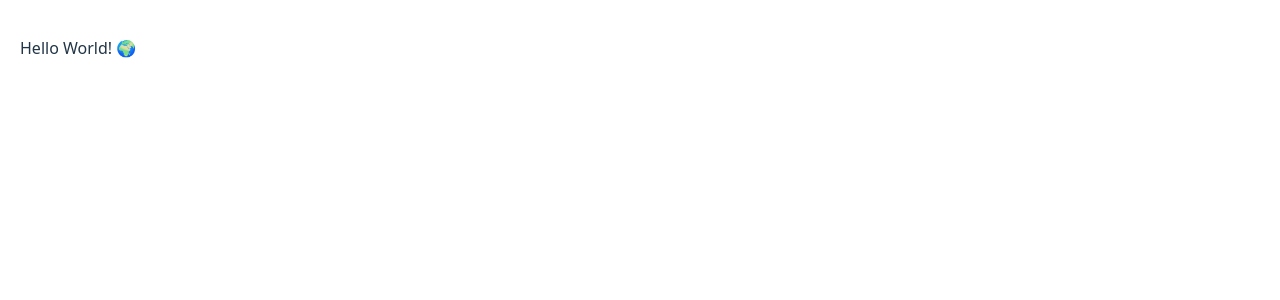
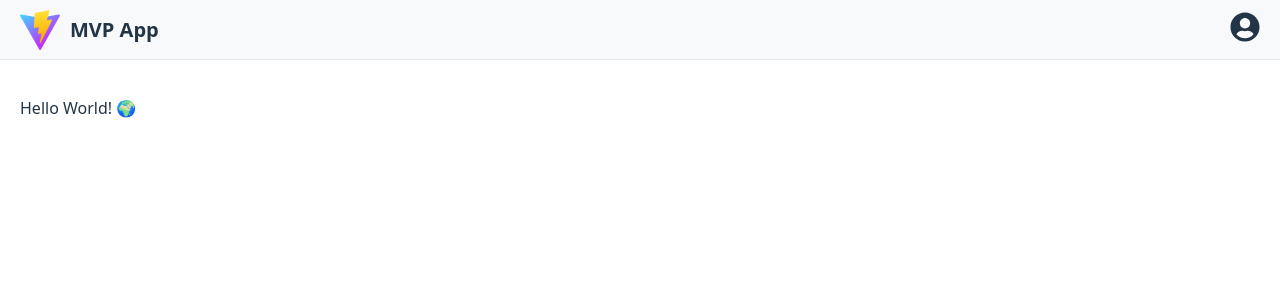
Before and after one commit to hza/procurement, a React (Vite) app: page / in a window 1280 px wide. Shown: the top 300 px of the page. Built offline with nearby package versions, Linux system fonts and the light colour scheme.

Commit message:
added Header

```diff
--- a/package.json
+++ b/package.json
@@ -14,7 +14,8 @@
     "@tiptap/react": "^3.4.2",
     "@tiptap/starter-kit": "^3.4.2",
     "react": "^19.1.1",
-    "react-dom": "^19.1.1"
+    "react-dom": "^19.1.1",
+    "react-icons": "^5.5.0"
   },
   "devDependencies": {
     "@eslint/js": "^9.33.0",
--- a/src/App.css
+++ b/src/App.css
@@ -6,7 +6,7 @@
 }
 
 .editor-container {
-  height: 100%;
+  flex: 1;
   width: 100%;
 }
 
--- a/src/App.jsx
+++ b/src/App.jsx
@@ -2,6 +2,7 @@ import { useEditor, EditorContent } from '@tiptap/react'
 import StarterKit from '@tiptap/starter-kit'
 import 'prosemirror-view/style/prosemirror.css'
 import './App.css'
+import Header from './components/Header'
 
 function App() {
   const editor = useEditor({
@@ -12,8 +13,11 @@ function App() {
   })
 
   return (
-    <div className="editor-container">
-      <EditorContent editor={editor} />
+    <div style={{ height: '100vh', display: 'flex', flexDirection: 'column' }}>
+      <Header />
+      <div className="editor-container">
+        <EditorContent editor={editor} />
+      </div>
     </div>
   )
 }
--- /dev/null
+++ b/src/components/Header.jsx
@@ -0,0 +1,27 @@
+import React from 'react';
+import { FaUserCircle } from 'react-icons/fa';
+
+const Header = () => {
+  return (
+    <header style={{
+      display: 'flex',
+      justifyContent: 'space-between',
+      alignItems: 'center',
+      padding: '10px 20px',
+      backgroundColor: '#f8f9fa',
+      borderBottom: '1px solid #e9ecef',
+      height: '60px',
+      boxSizing: 'border-box'
+    }}>
+      <div style={{ display: 'flex', alignItems: 'center' }}>
+        <img src="/vite.svg" alt="Logo" style={{ height: '40px', width: '40px' }} />
+        <span style={{ marginLeft: '10px', fontSize: '20px', fontWeight: 'bold' }}>MVP App</span>
+      </div>
+      <div>
+        <FaUserCircle size={30} />
+      </div>
+    </header>
+  );
+};
+
+export default Header;
```
Also changed, not shown: 1 other file (tests, documents, lock files or other folders).
